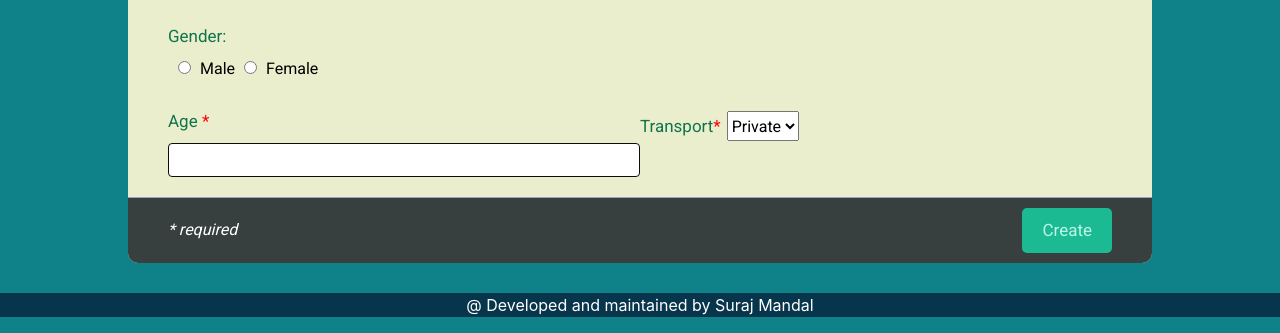
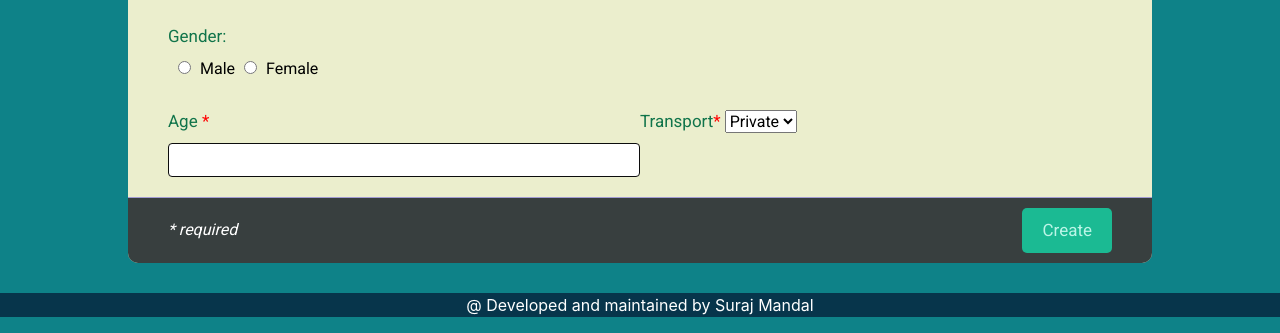
Before and after one commit to srm1071/crowdsource1, a Django app: page /register in a window 1280 px wide. Shown: the part 1663-1996 px from the top of the page. Run offline with Django 3.2, Linux system fonts and the light colour scheme; some libraries are stand-ins or nearby versions.

Commit message:
Update register.html

```diff
--- a/template/register.html
+++ b/template/register.html
@@ -163,15 +163,7 @@
     margin: 0 5px 0 10px;
   }
 
-  select {
-    margin: 2px;
-    height: 30px;
-  }
 
-  select:focus {
-    width: auto;
-    height: 30px;
-  }
   .footer {
 
       left: 0;
```
